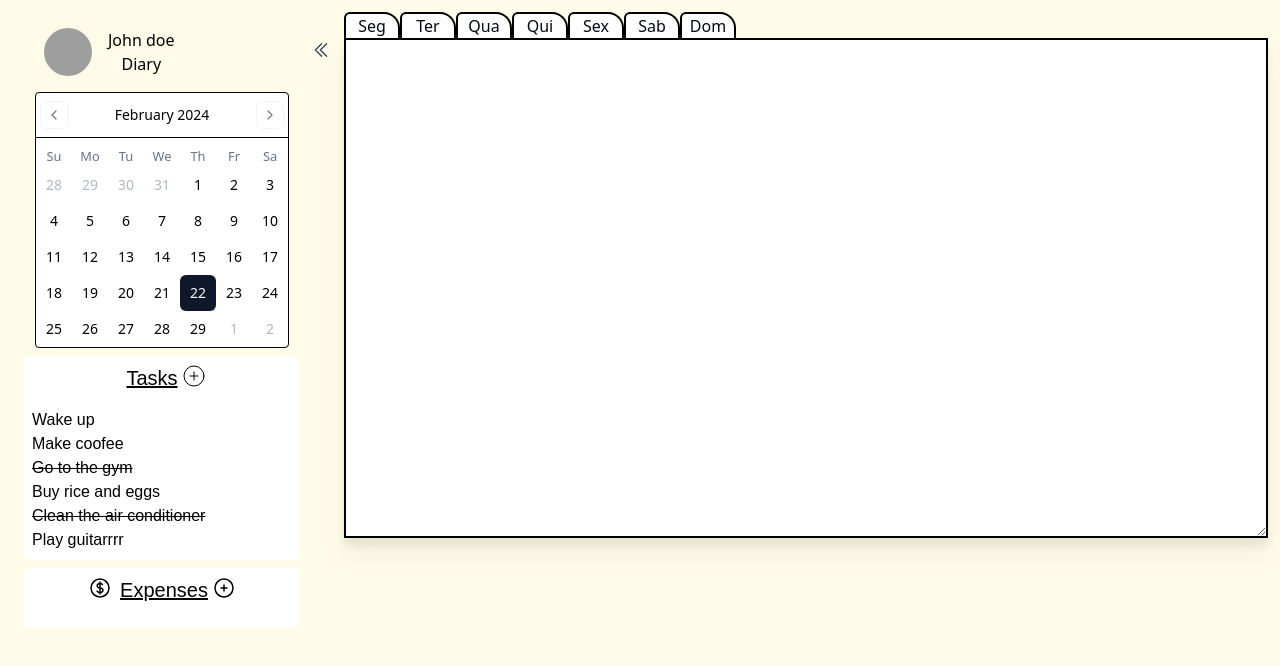
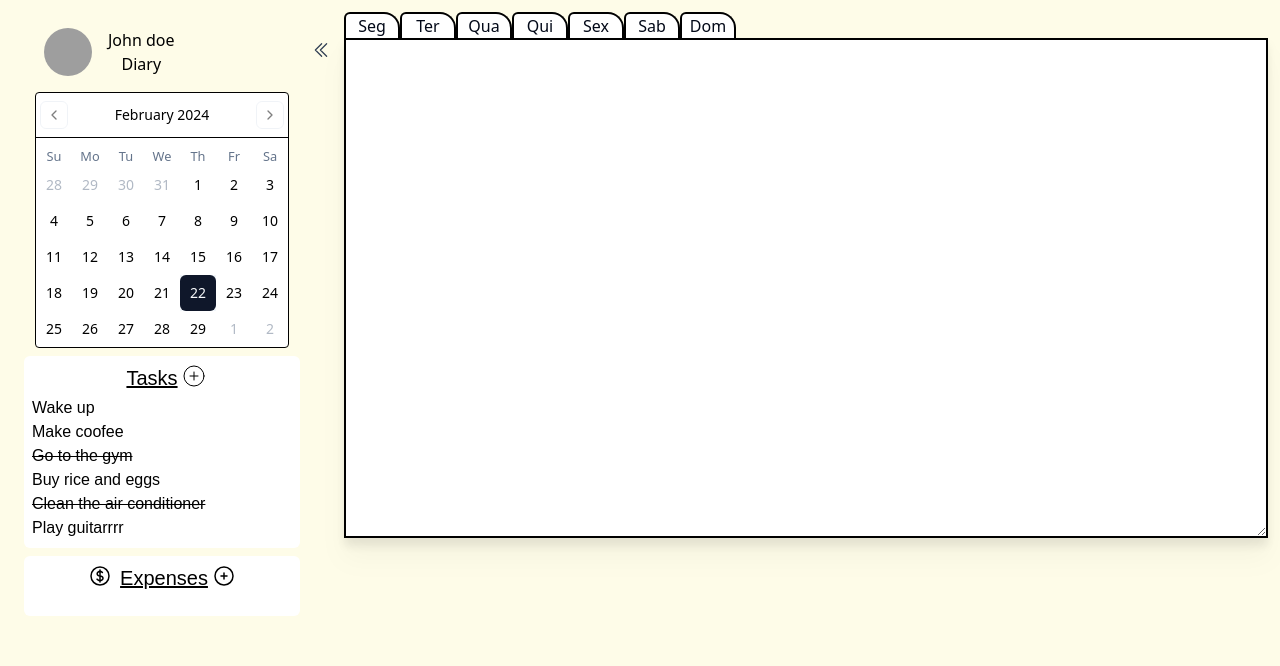
Before and after one commit to brunojustino/mydiary-fe, a Next.js app: page / in a window 1280 px wide. Shown: the top 666 px of the page. Built offline with nearby package versions, Linux system fonts and the light colour scheme; grey boxes are pictures that could not be loaded; a web font is replaced by a local one.

Commit message:
minor fix

```diff
--- a/app/SideBar/Tasks/page.tsx
+++ b/app/SideBar/Tasks/page.tsx
@@ -58,7 +58,7 @@ const Tasks = ({ collapsed, setCollapsed, className }: Props) => {
       className={cn(className, girlFont.className, {
         "flex flex-col rounded-sm": true,
         "transition-colors duration-300 justify-center": true,
-        "rounded-md p-2 mx-3 gap-4 ": !collapsed,
+        "rounded-md p-2 mx-3 gap-1 ": !collapsed,
         "rounded-full p-2 mx-3 w-10 h-10 hover:border": collapsed,
       })}
       onClick={() => setCollapsed(false)}
```
